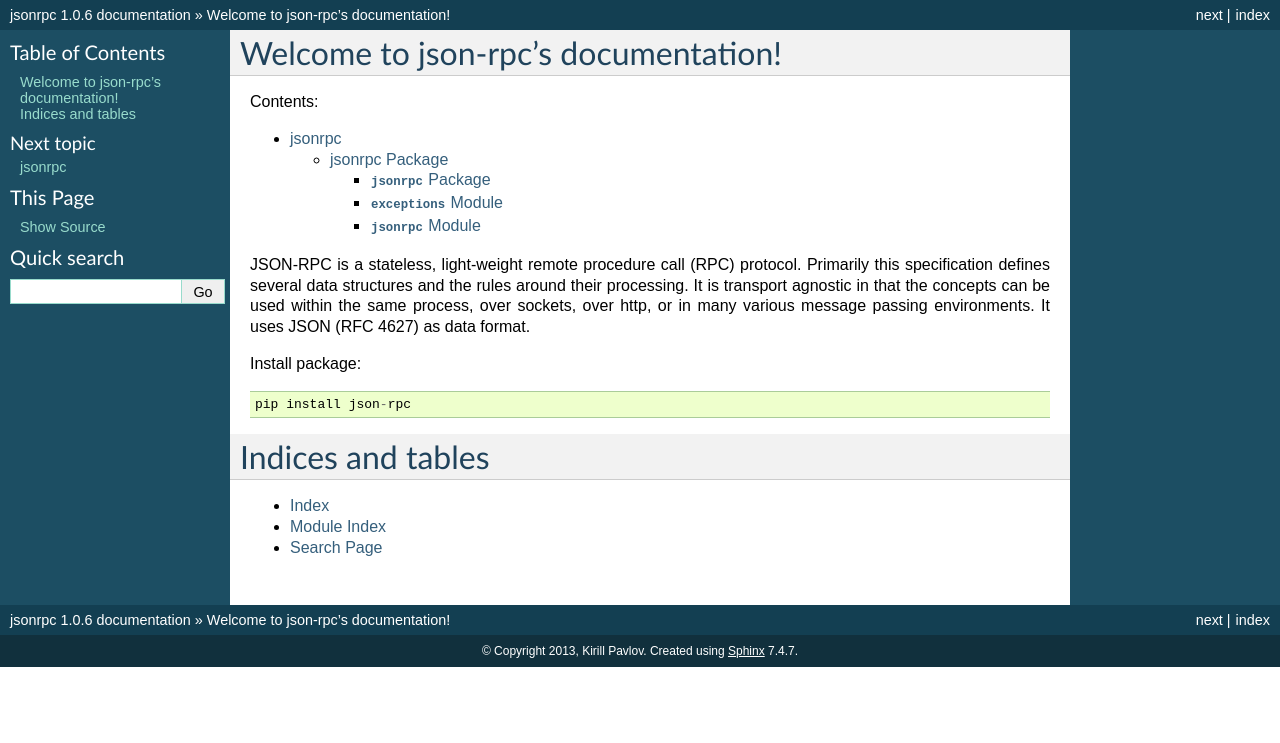
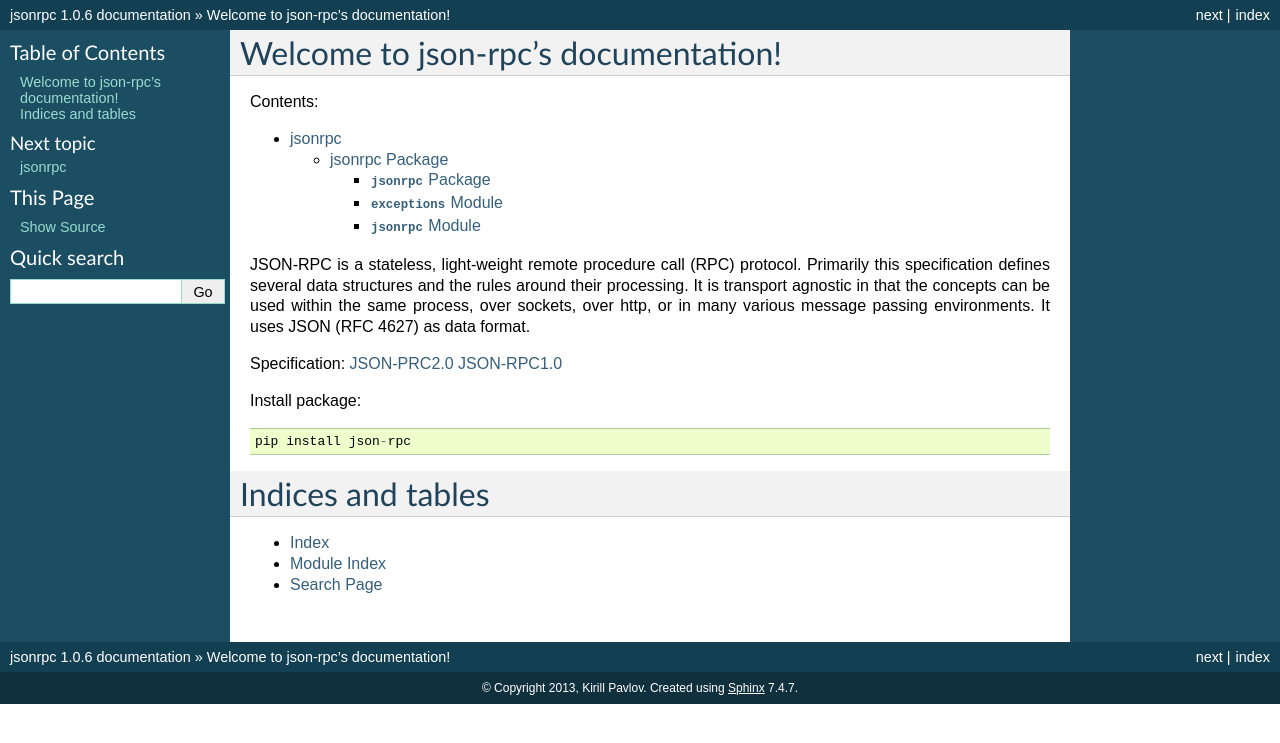
Before and after one commit to pavlov99/json-rpc, a Sphinx documentation site: the page built from docs/index.rst, in a window 1280 px wide. Shown: the top 743 px of the page. Built offline with Sphinx 7.4.7, drawn with Linux system fonts in a browser that asks for light colours.

Commit message:
add links to specifications

```diff
--- a/docs/index.rst
+++ b/docs/index.rst
@@ -15,6 +15,10 @@ Contents:
 
 JSON-RPC is a stateless, light-weight remote procedure call (RPC) protocol. Primarily this specification defines several data structures and the rules around their processing. It is transport agnostic in that the concepts can be used within the same process, over sockets, over http, or in many various message passing environments. It uses JSON (RFC 4627) as data format.
 
+Specification:
+`JSON-PRC2.0 <http://www.jsonrpc.org/specification>`_
+`JSON-RPC1.0 <http://json-rpc.org/wiki/specification>`_
+
 
 Install package::
 
```
